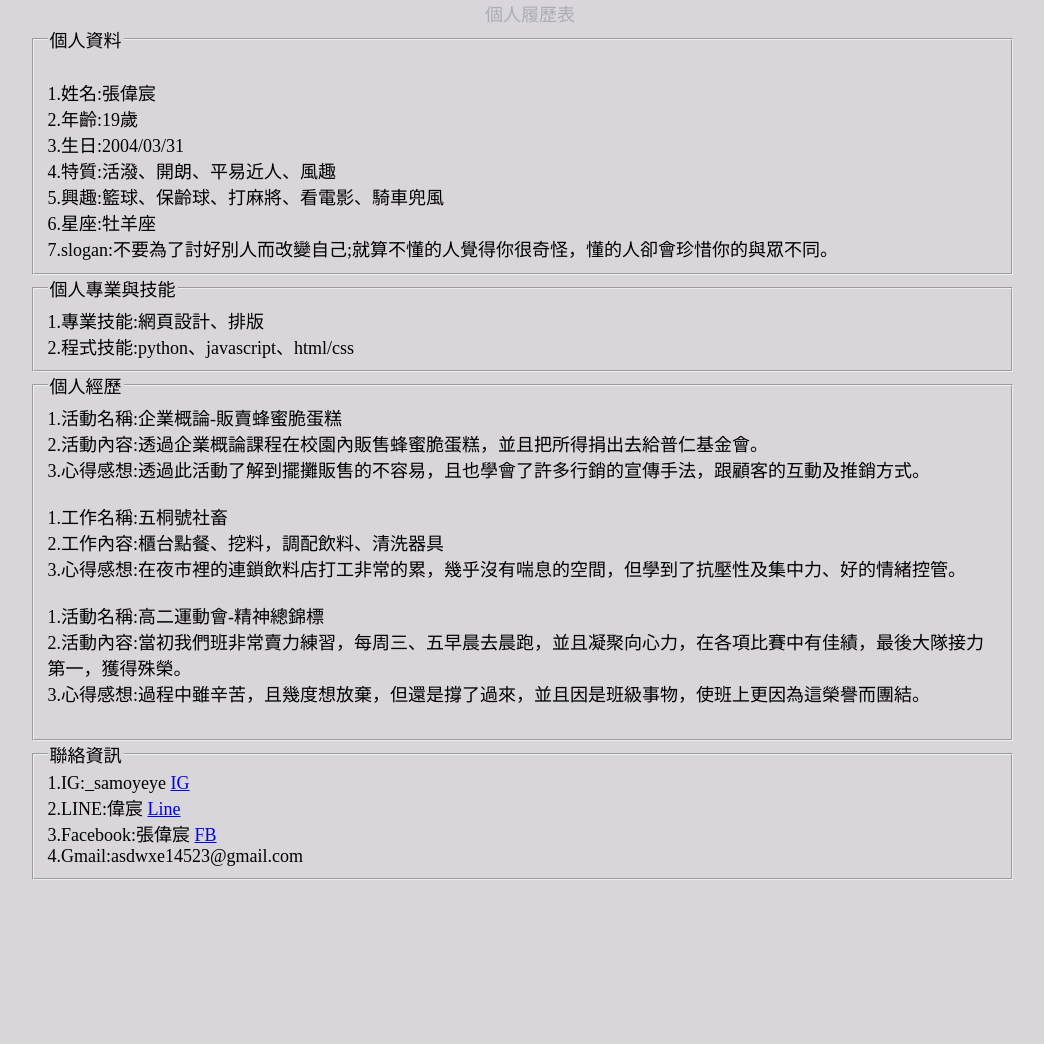
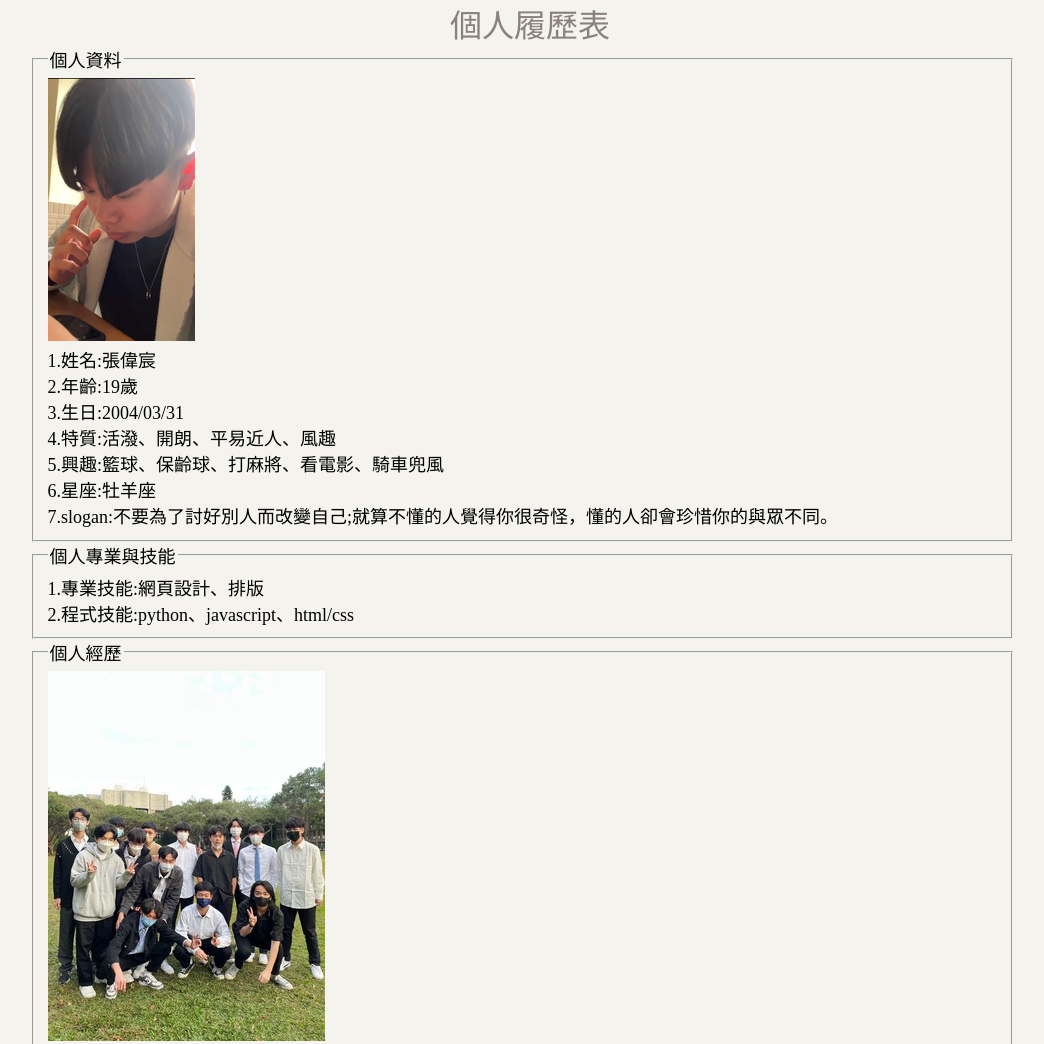
Before and after one commit to tobyychang/11144131-midterm, a plain HTML site: page index.html in a window 1280 px wide. Shown: the top 1044 px of the page, without its empty margins (110-1154 px from the left). Before the commit the page ends 880 px from the top, so only its background shows below. Drawn offline with Linux system fonts and the light colour scheme.

Commit message:
第四次推送

```diff
--- a/index.html
+++ b/index.html
@@ -12,7 +12,7 @@
     <form method="post">
         <fieldset >
             <legend>個人資料</legend>
-            <img ><br>
+            <img src="images/myself.png" ><br>
             1.姓名:張偉宸<br>
             2.年齡:19歲<br>
             3.生日:2004/03/31<br>
@@ -30,16 +30,17 @@
 
         <fieldset>
             <legend>個人經歷</legend>
+            <img src="images/work.jpg"><br>
             1.活動名稱:企業概論-販賣蜂蜜脆蛋糕<br>
             2.活動內容:透過企業概論課程在校園內販售蜂蜜脆蛋糕，並且把所得捐出去給普仁基金會。<br>
             3.心得感想:透過此活動了解到擺攤販售的不容易，且也學會了許多行銷的宣傳手法，跟顧客的互動及推銷方式。<br>
-            <br>
 
+            <img src="images/wootea.PNG"><br>
             1.工作名稱:五桐號社畜<br>
             2.工作內容:櫃台點餐、挖料，調配飲料、清洗器具<br>
             3.心得感想:在夜市裡的連鎖飲料店打工非常的累，幾乎沒有喘息的空間，但學到了抗壓性及集中力、好的情緒控管。<br>
-            <br>
 
+            <img src="images/sport.jpg"><br>
             1.活動名稱:高二運動會-精神總錦標<br>
             2.活動內容:當初我們班非常賣力練習，每周三、五早晨去晨跑，並且凝聚向心力，在各項比賽中有佳績，最後大隊接力第一，獲得殊榮。<br>
             3.心得感想:過程中雖辛苦，且幾度想放棄，但還是撐了過來，並且因是班級事物，使班上更因為這榮譽而團結。<br>
--- a/style.css
+++ b/style.css
@@ -1,13 +1,17 @@
 body {
-    background-color: #d8d5db;
+    background-color: #f4f3ee;
     font-size: large;
     margin: 0 auto;
     max-width: 1000px;
+    font-family: 微軟正黑體;
 }
 
 header {
     text-align: center;
-    color: #adacb5;
+    color: #8a817c;
+    font-size: xx-large;
+    font-family: 微軟正黑體;
+
 }
 
 fieldset {
```
Also changed, not shown: images/myself.png (added), images/sport.jpg (added), images/wootea.png (added), images/work.jpg (added).
